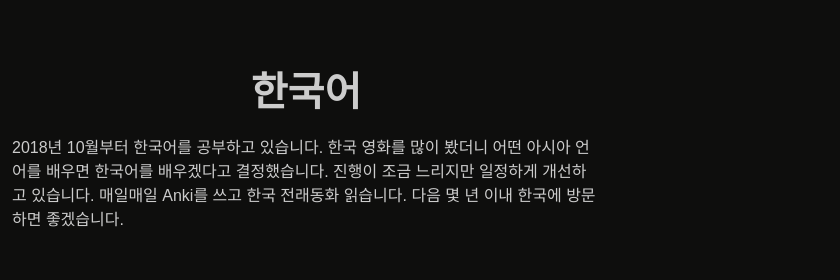
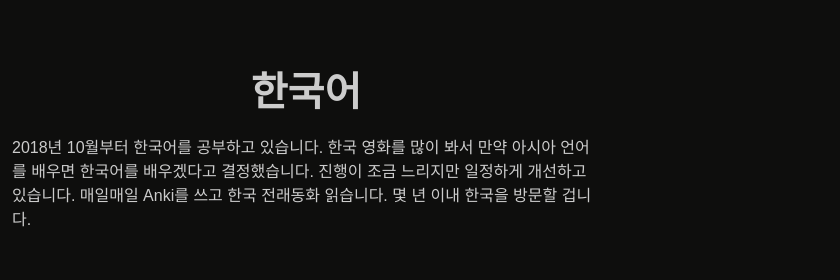
Before and after one commit to voussoir/voussoir.net, a plain HTML site: page voussoir.net/index.html in a window 1280 px wide. Shown: the part 3902-4182 px from the top of the page, 440-1280 px from the left. Drawn offline with Linux system fonts and the light colour scheme.

Commit message:
Korean grammar improvements.

```diff
--- a/voussoir.net/index.html
+++ b/voussoir.net/index.html
@@ -315,7 +315,7 @@ code { font-family: monospace; }
         <div class="width_limited">
             <h3 class="cvitem_title" lang="ko">한국어</h3>
             <div class="cvitem_details">
-                <p lang="ko">2018년 10월부터 한국어를 공부하고 있습니다. 한국 영화를 많이 봤더니 어떤 아시아 언어를 배우면 한국어를 배우겠다고 결정했습니다. 진행이 조금 느리지만 일정하게 개선하고 있습니다. 매일매일 Anki를 쓰고 한국 전래동화 읽습니다. 다음 몇 년 이내 한국에 방문하면 좋겠습니다.</p>
+                <p lang="ko">2018년 10월부터 한국어를 공부하고 있습니다. 한국 영화를 많이 봐서 만약 아시아 언어를 배우면 한국어를 배우겠다고 결정했습니다. 진행이 조금 느리지만 일정하게 개선하고 있습니다. 매일매일 Anki를 쓰고 한국 전래동화 읽습니다. 몇 년 이내 한국을 방문할 겁니다.</p>
             </div>
             <img class="cvitem_logo" src="./cv/korean.svg"/>
         </div>
```
